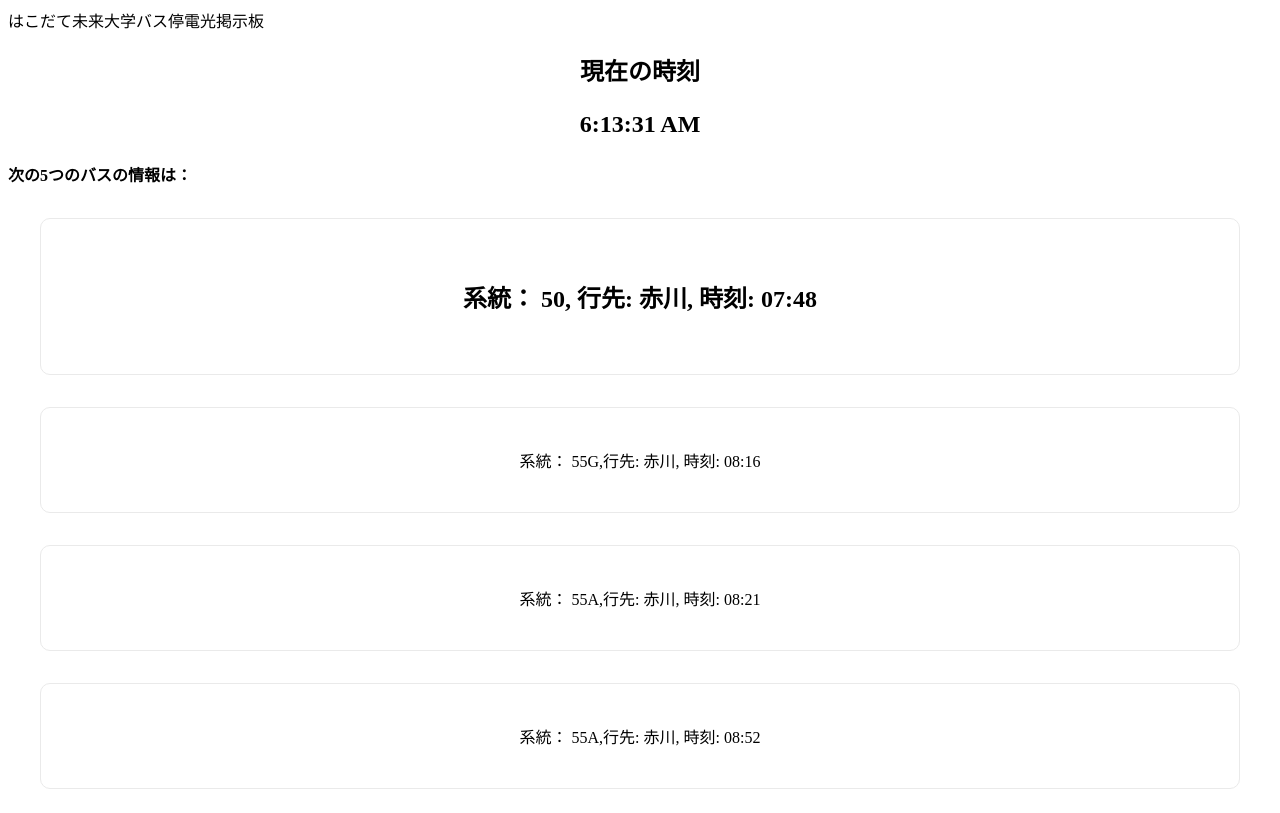
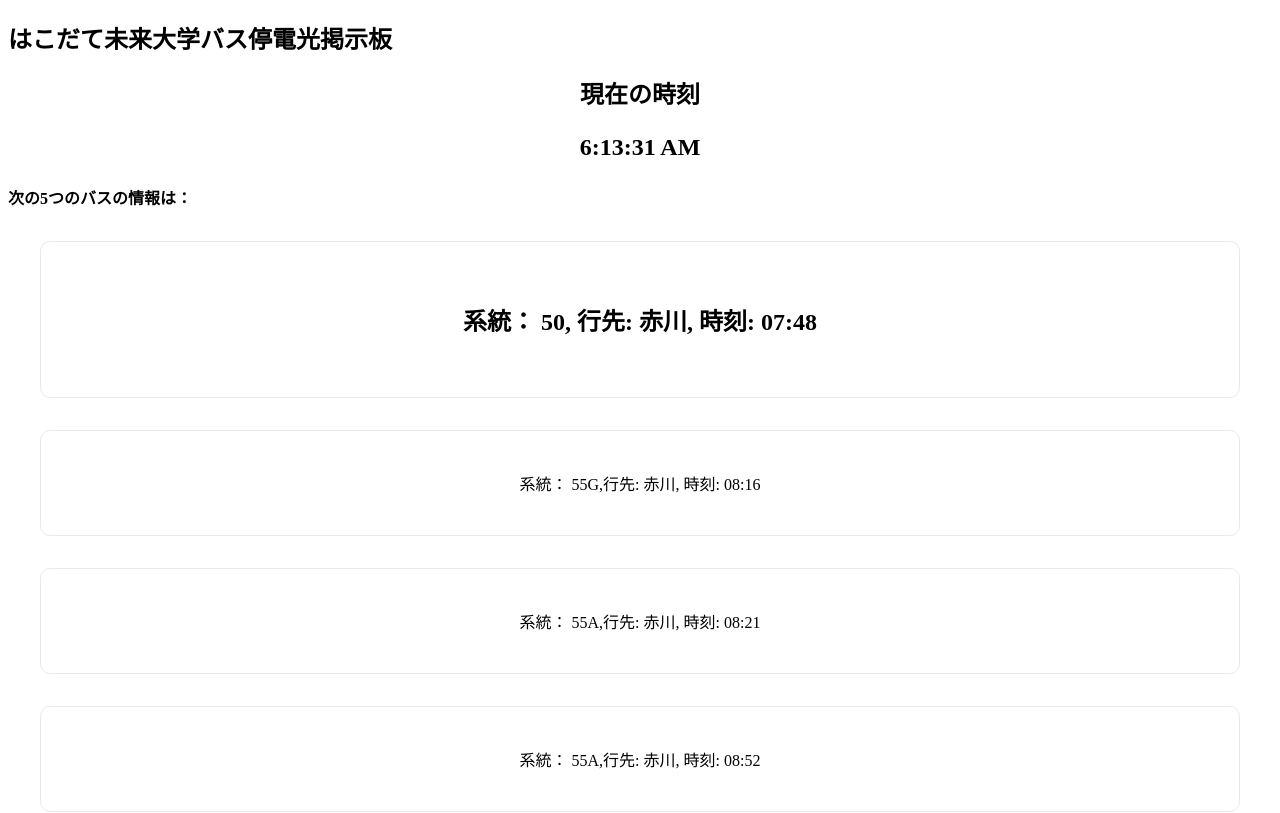
Before and after one commit to MIgimimi2mm/BusSupports, a Next.js app: page / in a window 1280 px wide. Shown: the top 813 px of the page. Built offline with nearby package versions, Linux system fonts and the light colour scheme.

Commit message:
アプリ名を追加

```diff
--- a/pages/index.js
+++ b/pages/index.js
@@ -113,7 +113,7 @@ export default function Home() {
       </Head>
       <section>
         <div>
-        <hi>はこだて未来大学バス停電光掲示板</hi>
+         <h1>はこだて未来大学バス停電光掲示板</h1>
         </div>
 
         <Clock />
```
